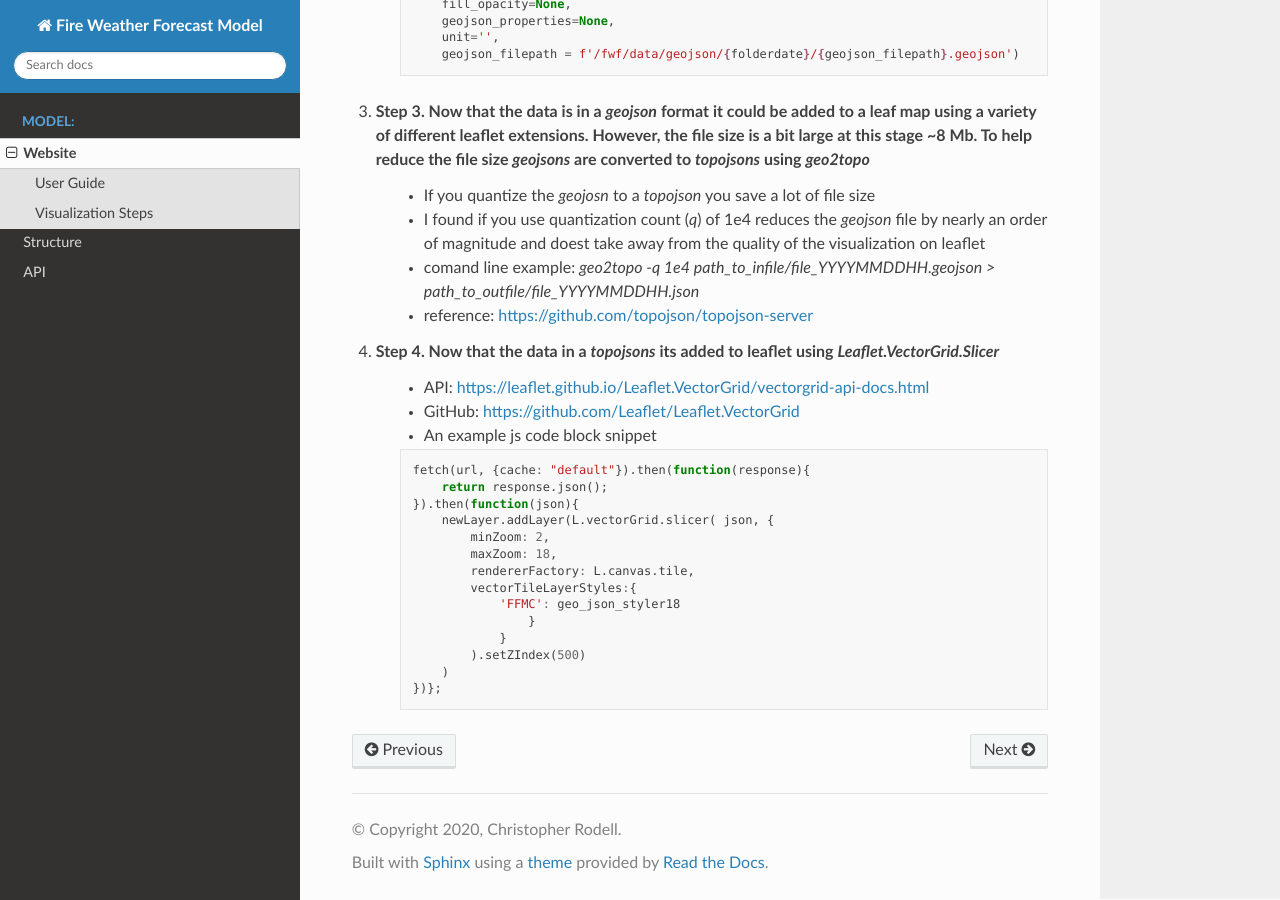
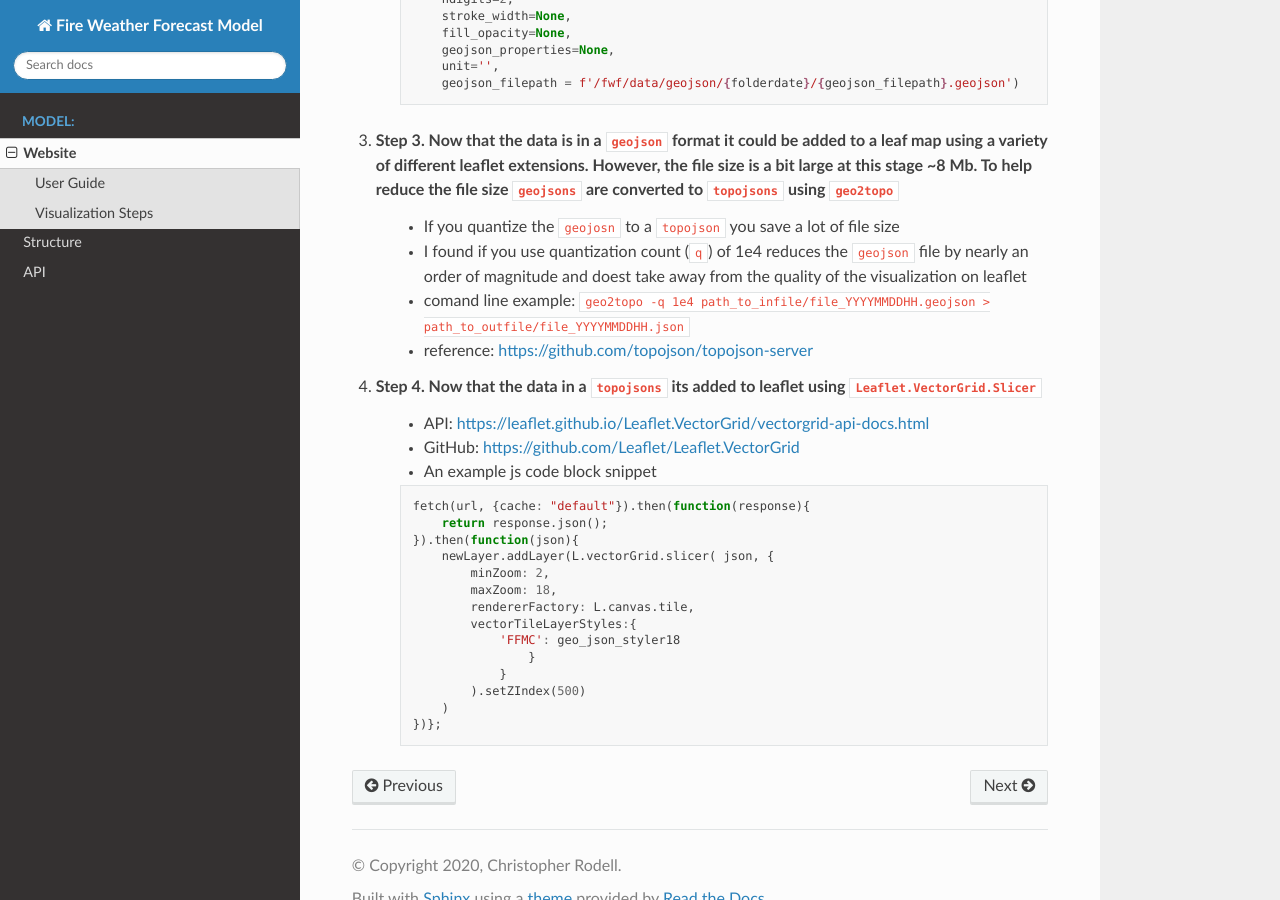
Before and after one commit to cerodell/fwf-docs, a Sphinx documentation site: the page built from source/web.rst, in a window 1280 px wide and 900 px high, scrolled down 1158 px. Built offline with Sphinx 7.4.7 and the Read the Docs theme 2.0.0, drawn with Linux system fonts in a browser that asks for light colours.

Commit message:
updates to web

```diff
--- a/source/web.rst
+++ b/source/web.rst
@@ -15,10 +15,10 @@ Visualization Steps
 ---------------------
 Steps to visualizing the data on a leaflet map.
 
-#. Step 1. Pythons Matplotlib is used to `countourf` each forecast product.
-    * `fwf/json/colormaps.json` contains the color schemes, levels, and max/min for each `contourf` plot.
-#. Step 2. From a `countourf` `geojsoncontour` is used to convert the `countourf` plot to a `geojson` file.
-    * The utility that does this is in within `fwf/utils/geoutils.mycontourf_to_geojson`
+#. Step 1. Pythons Matplotlib is used to ``countourf`` each forecast product.
+    * ``fwf/json/colormaps.json`` contains the color schemes, levels, and max/min for each ``contourf`` plot.
+#. Step 2. From a ``countourf`` ``geojsoncontour`` is used to convert the ``countourf`` plot to a ``geojson`` file.
+    * The utility that does this is in within ``fwf/utils/geoutils.mycontourf_to_geojson``
     * Here is a snippet of the code
 
     .. code-block:: python
@@ -38,12 +38,12 @@ Steps to visualizing the data on a leaflet map.
             unit='',
             geojson_filepath = f'/fwf/data/geojson/{folderdate}/{geojson_filepath}.geojson')
 
-#. Step 3. Now that the data is in a `geojson` format it could be added to a leaf map using a variety of different leaflet extensions. However, the file size is a bit large at this stage ~8 Mb. To help reduce the file size `geojsons` are converted to `topojsons` using `geo2topo`
-    * If you quantize the `geojosn` to a `topojson` you save a lot of file size
-    * I found if you use quantization count (`q`) of 1e4 reduces the `geojson` file by nearly an order of magnitude and doest take away from the quality of the visualization on leaflet
-    * comand line example: `geo2topo -q 1e4 path_to_infile/file_YYYYMMDDHH.geojson > path_to_outfile/file_YYYYMMDDHH.json`
+#. Step 3. Now that the data is in a ``geojson`` format it could be added to a leaf map using a variety of different leaflet extensions. However, the file size is a bit large at this stage ~8 Mb. To help reduce the file size ``geojsons`` are converted to ``topojsons`` using ``geo2topo``
+    * If you quantize the ``geojosn`` to a ``topojson`` you save a lot of file size
+    * I found if you use quantization count (``q``) of 1e4 reduces the ``geojson`` file by nearly an order of magnitude and doest take away from the quality of the visualization on leaflet
+    * comand line example: ``geo2topo -q 1e4 path_to_infile/file_YYYYMMDDHH.geojson > path_to_outfile/file_YYYYMMDDHH.json``
     * reference: https://github.com/topojson/topojson-server
-#. Step 4. Now that the data in a `topojsons` its added to leaflet using `Leaflet.VectorGrid.Slicer`
+#. Step 4. Now that the data in a ``topojsons`` its added to leaflet using ``Leaflet.VectorGrid.Slicer``
     * API: https://leaflet.github.io/Leaflet.VectorGrid/vectorgrid-api-docs.html
     * GitHub: https://github.com/Leaflet/Leaflet.VectorGrid
     * An example js code block snippet
```
Also changed, not shown: 4 other files.
